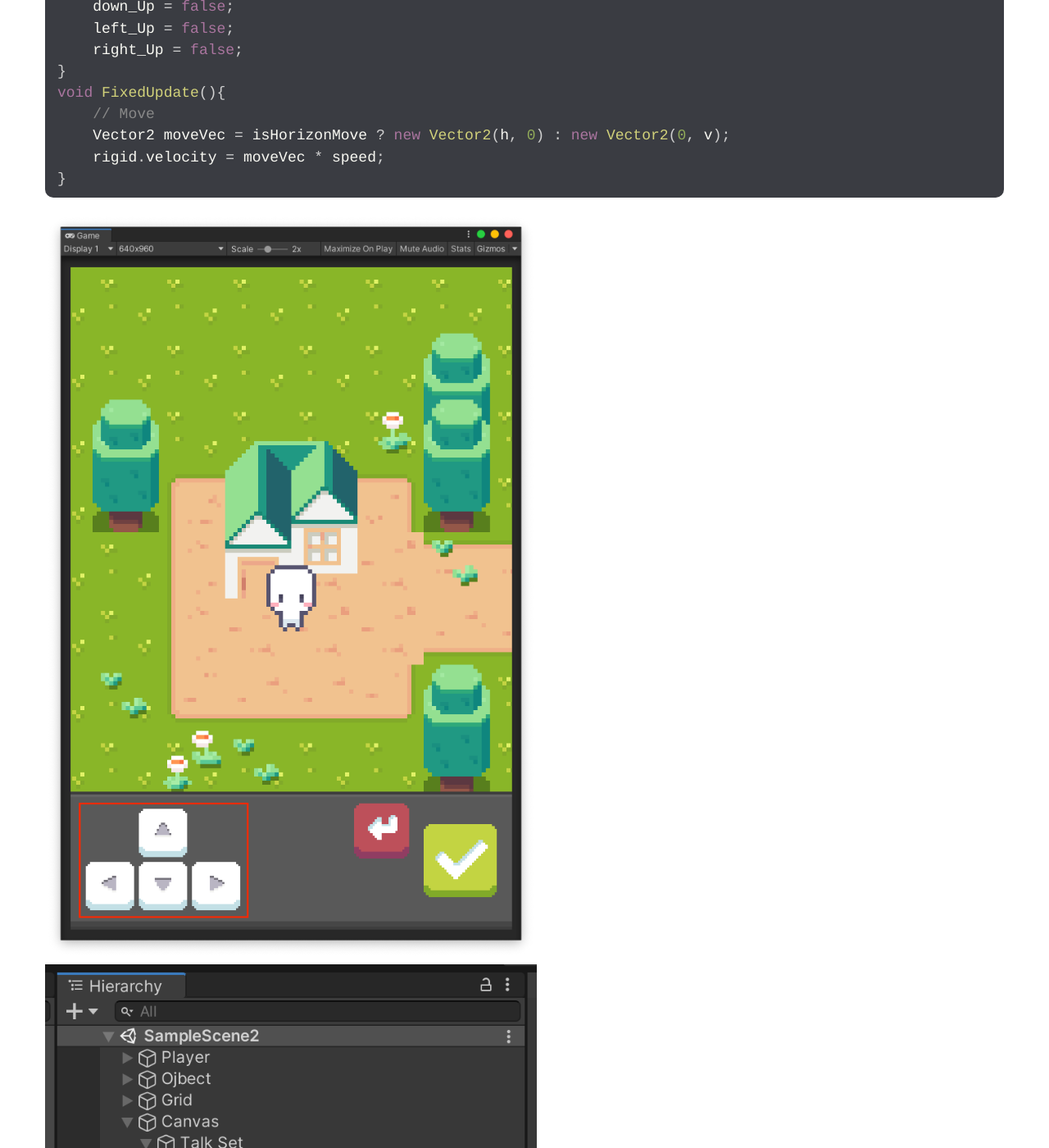
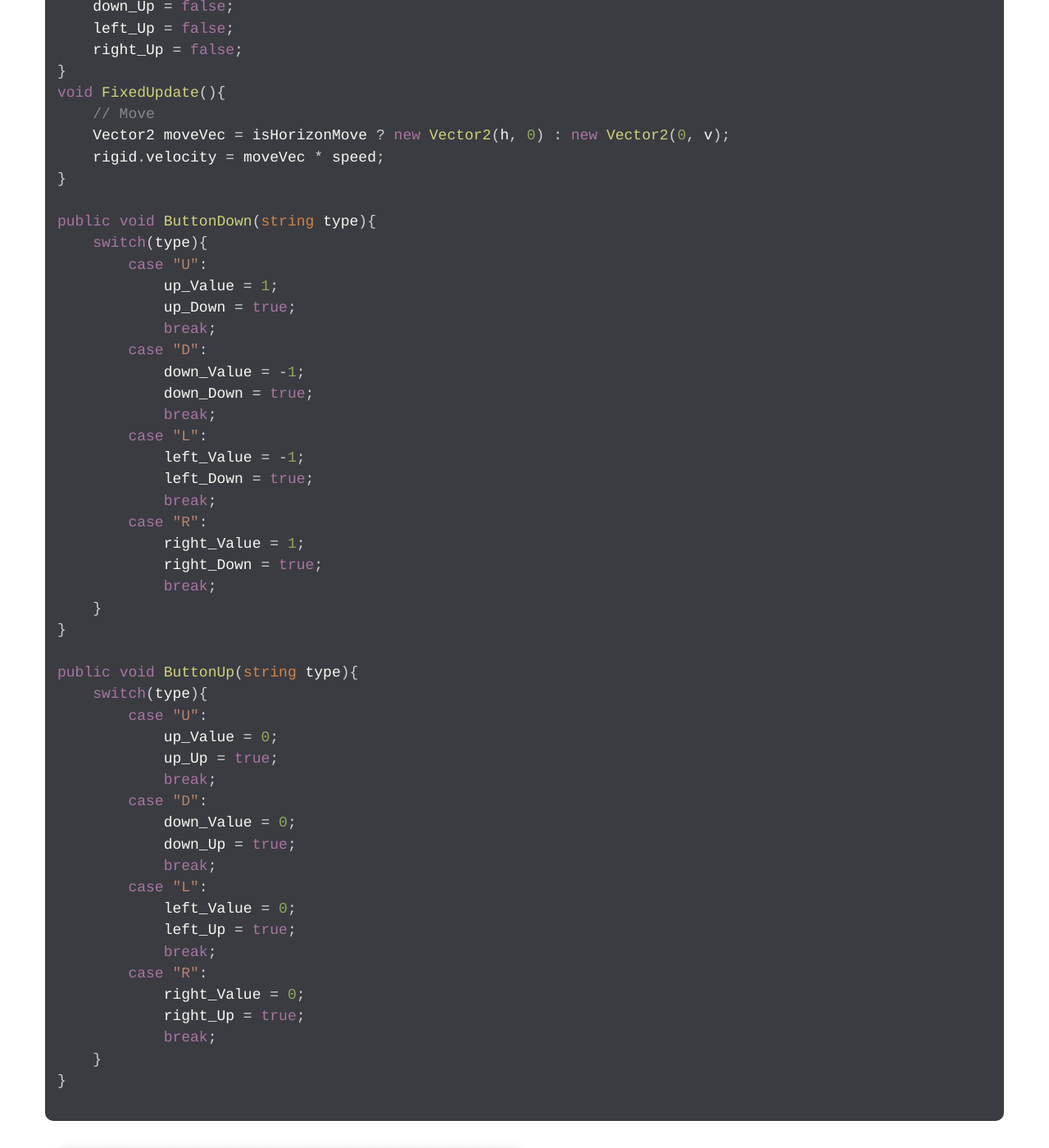
Before and after one commit to keemeesuu/keemeesuu.github.io, a Jekyll site: the page built from _posts/dev/Unity/2021-02-03-이벤트 트리거(Event Trigger).md, in a window 1280 px wide and 1400 px high, scrolled down 1848 px. Shown: the whole window at 82% size. Built offline with Jekyll 4.4.1, drawn with Linux system fonts in a browser that asks for light colours.

Commit message:
Update 2021-02-03-이벤트 트리거(Event Trigger).md

````diff
--- a/_posts/dev/Unity/2021-02-03-이벤트 트리거(Event Trigger).md
+++ b/_posts/dev/Unity/2021-02-03-이벤트 트리거(Event Trigger).md
@@ -78,6 +78,49 @@ void FixedUpdate(){
     Vector2 moveVec = isHorizonMove ? new Vector2(h, 0) : new Vector2(0, v);
     rigid.velocity = moveVec * speed;
 }
+
+public void ButtonDown(string type){
+    switch(type){
+        case "U":
+            up_Value = 1;
+            up_Down = true;
+            break;
+        case "D":
+            down_Value = -1;
+            down_Down = true;
+            break;
+        case "L":
+            left_Value = -1;
+            left_Down = true;
+            break;
+        case "R":
+            right_Value = 1;
+            right_Down = true;
+            break;
+    }
+}
+
+public void ButtonUp(string type){
+    switch(type){
+        case "U":
+            up_Value = 0;
+            up_Up = true;
+            break;
+        case "D":
+            down_Value = 0;
+            down_Up = true;
+            break;
+        case "L":
+            left_Value = 0;
+            left_Up = true;
+            break;
+        case "R":
+            right_Value = 0;
+            right_Up = true;
+            break;
+    }
+}
+
 ```
 
 
````
